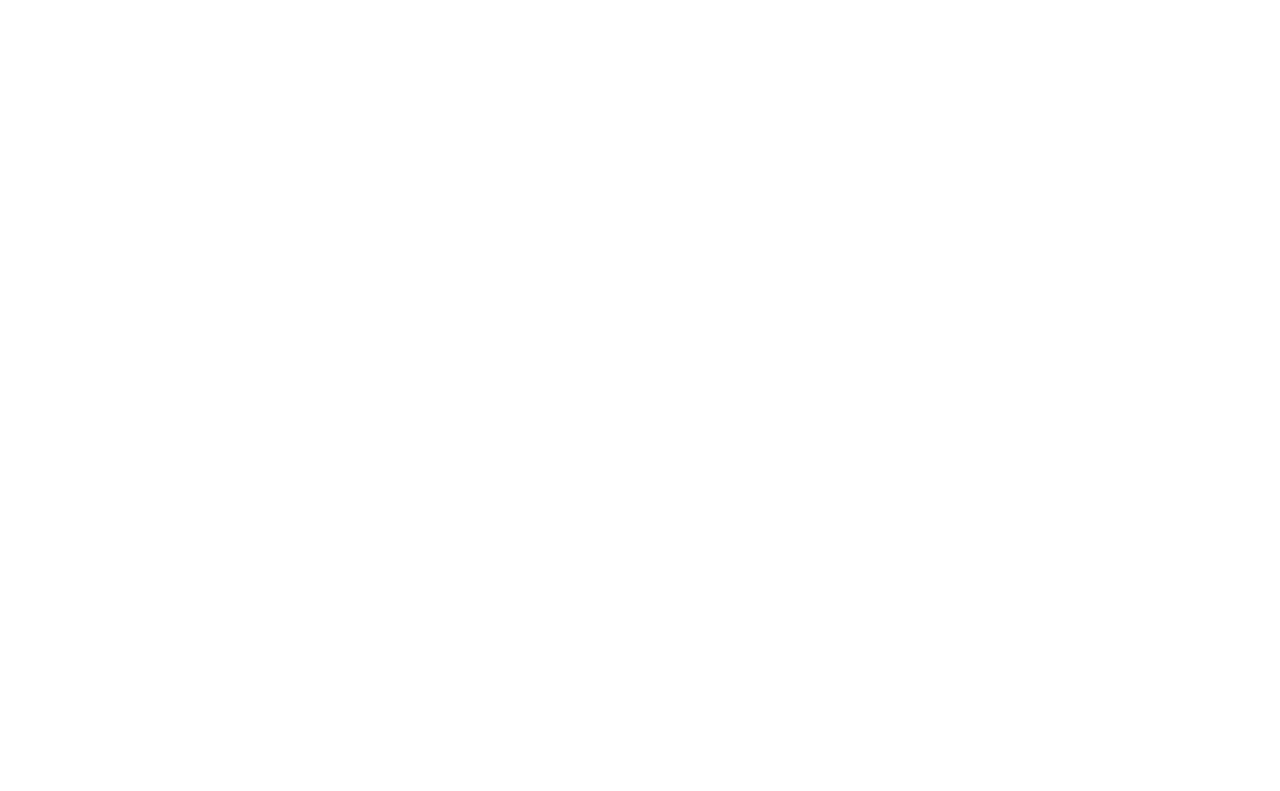
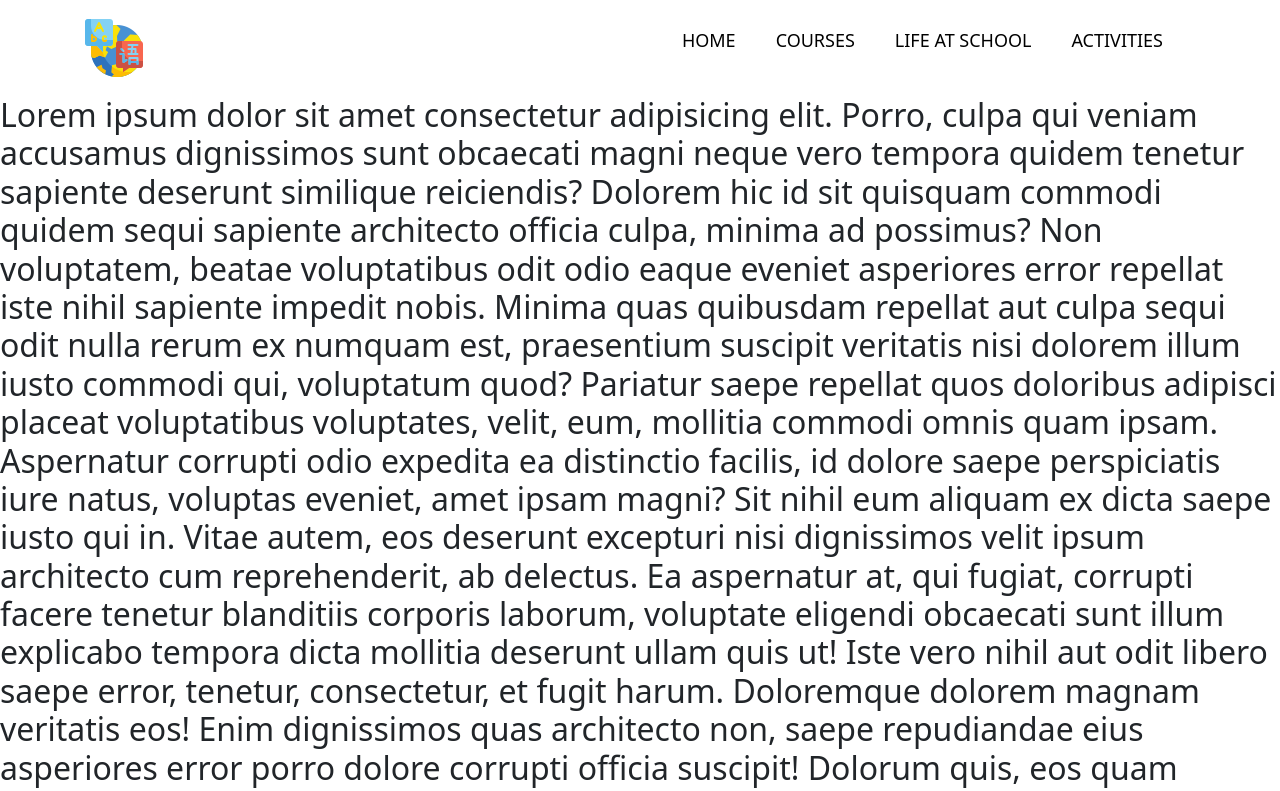
Before and after one commit to mdraselmiah95/french-language-school, a React (Create React App) app: page /courses in a window 1280 px wide. Shown: the top 791 px of the page. Built offline with nearby package versions, Linux system fonts and the light colour scheme.

Commit message:
activity section finish

```diff
--- a/src/App.js
+++ b/src/App.js
@@ -1,7 +1,11 @@
 import { BrowserRouter as Router, Route, Switch } from "react-router-dom";
 import "../node_modules/bootstrap/dist/css/bootstrap.min.css";
 import "./App.css";
+import Activities from "./components/Activities/Activities";
+import Courses from "./components/Courses/Courses";
+import Error from "./components/Error/Error";
 import Home from "./components/Home/Home";
+import Life from "./components/Life/Life";
 
 function App() {
   return (
@@ -14,6 +18,18 @@ function App() {
           <Route path="/home">
             <Home />
           </Route>
+          <Route path="/courses">
+            <Courses></Courses>
+          </Route>
+          <Route path="/life">
+            <Life></Life>
+          </Route>
+          <Route path="/Activities">
+            <Activities></Activities>
+          </Route>
+          <Route path="*">
+            <Error></Error>
+          </Route>
         </Switch>
       </Router>
     </div>
--- /dev/null
+++ b/src/components/Activities/Activities.js
@@ -0,0 +1,27 @@
+import React, { useEffect, useState } from "react";
+import Activity from "../Activity/Activity";
+import Footer from "../Footer/Footer";
+import MenuBar from "../MenuBar/MenuBar";
+import "./Activities.css";
+const Activities = () => {
+  const [activities, setActivities] = useState([]);
+  useEffect(() => {
+    fetch("./activity.json")
+      .then((res) => res.json())
+      .then((data) => setActivities(data));
+  }, []);
+  return (
+    <div>
+      <MenuBar></MenuBar>
+      <div className="row m-3">
+        {activities.map((activity) => (
+          <Activity key={activity.id} activity={activity} />
+        ))}
+      </div>
+
+      <Footer></Footer>
+    </div>
+  );
+};
+
+export default Activities;
--- /dev/null
+++ b/src/components/Activity/Activity.js
@@ -0,0 +1,20 @@
+import React from "react";
+
+const Activity = (props) => {
+  console.log(props.activity);
+  const { title, para, img } = props.activity;
+  return (
+    <div className="d-md-flex">
+      <div className="col-md-5 mt-5">
+        <img src={img} alt="photos" className="img-fluid rounded" />
+      </div>
+      <div className="col-md-7 mt-5 ms-4">
+        <hr />
+        <h2 className="fw-bolder fs-1 text-primary"> {title}</h2>
+        <p className="fs-5">{para}</p>
+      </div>
+    </div>
+  );
+};
+
+export default Activity;
--- /dev/null
+++ b/src/components/Courses/Courses.js
@@ -0,0 +1,49 @@
+import React from "react";
+import Footer from "../Footer/Footer";
+import MenuBar from "../MenuBar/MenuBar";
+import "./Courses.css";
+const Courses = () => {
+  return (
+    <div>
+      <MenuBar></MenuBar>
+      <h2>
+        Lorem ipsum dolor sit amet consectetur adipisicing elit. Porro, culpa
+        qui veniam accusamus dignissimos sunt obcaecati magni neque vero tempora
+        quidem tenetur sapiente deserunt similique reiciendis? Dolorem hic id
+        sit quisquam commodi quidem sequi sapiente architecto officia culpa,
+        minima ad possimus? Non voluptatem, beatae voluptatibus odit odio eaque
+        eveniet asperiores error repellat iste nihil sapiente impedit nobis.
+        Minima quas quibusdam repellat aut culpa sequi odit nulla rerum ex
+        numquam est, praesentium suscipit veritatis nisi dolorem illum iusto
+        commodi qui, voluptatum quod? Pariatur saepe repellat quos doloribus
+        adipisci placeat voluptatibus voluptates, velit, eum, mollitia commodi
+        omnis quam ipsam. Aspernatur corrupti odio expedita ea distinctio
+        facilis, id dolore saepe perspiciatis iure natus, voluptas eveniet, amet
+        ipsam magni? Sit nihil eum aliquam ex dicta saepe iusto qui in. Vitae
+        autem, eos deserunt excepturi nisi dignissimos velit ipsum architecto
+        cum reprehenderit, ab delectus. Ea aspernatur at, qui fugiat, corrupti
+        facere tenetur blanditiis corporis laborum, voluptate eligendi obcaecati
+        sunt illum explicabo tempora dicta mollitia deserunt ullam quis ut! Iste
+        vero nihil aut odit libero saepe error, tenetur, consectetur, et fugit
+        harum. Doloremque dolorem magnam veritatis eos! Enim dignissimos quas
+        architecto non, saepe repudiandae eius asperiores error porro dolore
+        corrupti officia suscipit! Dolorum quis, eos quam aperiam veniam
+        similique. Sapiente mollitia sequi enim, magni et reiciendis culpa
+        aperiam molestiae provident deserunt ducimus iusto optio praesentium
+        nisi laboriosam rem delectus libero commodi in? Nisi, incidunt
+        similique. Assumenda earum, eos quisquam, eveniet perspiciatis, officia
+        sapiente natus accusantium ipsam doloremque soluta. Quae in earum quos
+        sequi aspernatur praesentium deserunt ab. Voluptas quasi temporibus
+        libero possimus, et quaerat iusto molestiae id, molestias nihil,
+        asperiores unde perferendis deserunt ipsa quia. Cum facere, at ducimus
+        placeat quaerat nihil fuga. Quidem sunt distinctio doloremque ratione,
+        quis quas! Voluptatum libero laboriosam cupiditate. Unde repellendus
+        corrupti excepturi perspiciatis sunt, at impedit accusantium veniam
+        eaque architecto?
+      </h2>
+      <Footer></Footer>
+    </div>
+  );
+};
+
+export default Courses;
--- /dev/null
+++ b/src/components/Error/Error.js
@@ -0,0 +1,13 @@
+import React from "react";
+
+const Error = () => {
+  return (
+    <div>
+      <h1 className="text-danger fw-bold text-center mt-5">
+        Not Found Error 404!
+      </h1>
+    </div>
+  );
+};
+
+export default Error;
--- /dev/null
+++ b/src/components/Life/Life.js
@@ -0,0 +1,15 @@
+import React from "react";
+import Footer from "../Footer/Footer";
+import MenuBar from "../MenuBar/MenuBar";
+import "./Life.css";
+const Life = () => {
+  return (
+    <div>
+      <MenuBar> </MenuBar>
+      <h2>This is Life</h2>
+      <Footer></Footer>
+    </div>
+  );
+};
+
+export default Life;
--- a/src/components/MenuBar/MenuBar.js
+++ b/src/components/MenuBar/MenuBar.js
@@ -18,13 +18,13 @@ const MenuBar = () => {
                 <Link to="/home" className="items">
                   <li>HOME</li>
                 </Link>
-                <Link to="/sports" className="items">
+                <Link to="/courses" className="items">
                   <li>COURSES</li>
                 </Link>
-                <Link to="/about" className="items">
+                <Link to="/life" className="items">
                   <li>LIFE AT SCHOOL</li>
                 </Link>
-                <Link to="contact" className="items">
+                <Link to="/Activities" className="items">
                   <li>ACTIVITIES </li>
                 </Link>
               </ul>
```
Also changed, not shown: public/activity.json (added, +26 -0 lines), src/components/Activities/Activities.css (added), src/components/Courses/Courses.css (added), src/components/Life/Life.css (added).
